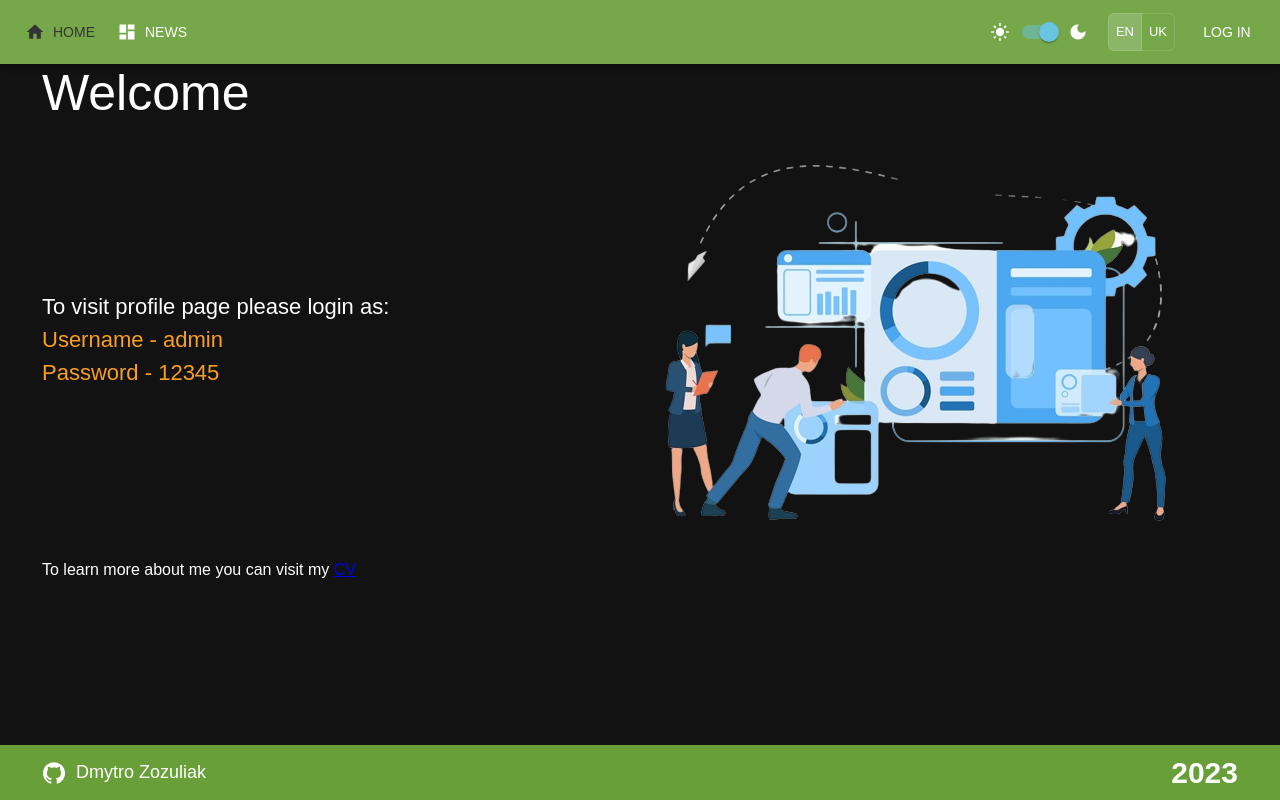
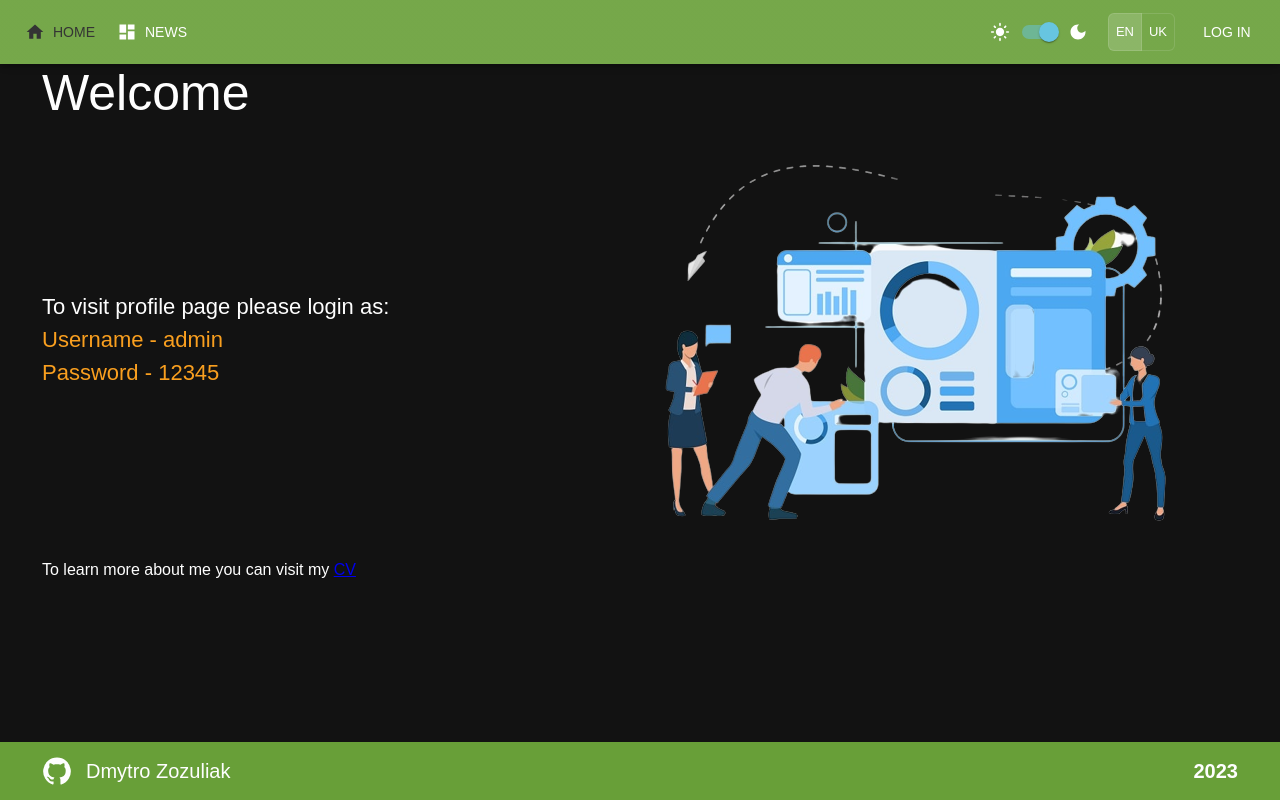
Before and after one commit to DmytroZozuliak/placeholder, a React (Create React App) app: page / in a window 1280 px wide. Built offline with nearby package versions, Linux system fonts and the light colour scheme.

Commit message:
fix: refactor styles in footer

```diff
--- a/src/components/layouts/Footer/Footer.tsx
+++ b/src/components/layouts/Footer/Footer.tsx
@@ -1,8 +1,6 @@
-import { Container, Stack, Typography } from '@mui/material';
+import { Container, Link, Stack, Typography } from '@mui/material';
 import GitHubIcon from '@mui/icons-material/GitHub';
 import { developer } from '../../../utils/constants/developer';
-import styles from './style.module.scss';
-import { Box } from '@mui/system';
 
 const Footer = () => {
   const date = new Date();
@@ -12,8 +10,7 @@ const Footer = () => {
     <Container
       maxWidth={false}
       component="footer"
-      className="footer-container"
-      sx={{ padding: '5px 0' }}
+      sx={{ backgroundColor: 'primary.main', paddingY: { xs: 1, md: 2 } }}
     >
       <Container maxWidth="xl">
         <Stack
@@ -23,20 +20,21 @@ const Footer = () => {
           direction={{ xs: 'column', sm: 'row' }}
           spacing={{ xs: 1, md: 2 }}
         >
-          <Box className={styles.links_wrapper}>
-            <a target="_blank" href={developer.github} className={styles.link} rel="noreferrer">
+          <Link href={developer.github} rel="noreferrer" target="_blank" underline="none">
+            <Stack direction="row" spacing={2} alignItems="center">
               <GitHubIcon
                 sx={{
+                  width: '30px',
+                  height: '30px',
                   color: (theme) => theme.typography.body1.color,
                 }}
-                className={styles.git_logo}
               />
-              <Typography fontSize={{ xs: 16, md: 18 }} lineHeight={{ xs: 1.2, md: 1.5 }}>
+              <Typography fontSize={{ xs: 18, md: 20 }} lineHeight={{ xs: 1.2, md: 1.5 }}>
                 {developer.name}
               </Typography>
-            </a>
-          </Box>
-          <Typography fontSize={{ xs: 20, md: 30 }} fontWeight={600} color="inherit">
+            </Stack>
+          </Link>
+          <Typography fontSize={{ xs: 18, md: 20 }} fontWeight={600} color="inherit">
             {currentYear}
           </Typography>
         </Stack>
--- a/src/components/layouts/Footer/style.module.scss
+++ /dev/null
@@ -1,42 +0,0 @@
-.logo {
-  width: 100px;
-  height: 30px;
-}
-
-.link {
-  text-decoration: none;
-  display: flex;
-  align-items: center;
-}
-
-.links_wrapper {
-  display: flex;
-  max-width: 70%;
-  justify-content: space-between;
-  column-gap: 10px;
-}
-
-.git_logo {
-  width: 30px;
-  height: 30px;
-  margin-right: 10px;
-}
-
-@media (max-width: 900px) {
-  .links_wrapper {
-    max-width: 60%;
-  }
-}
-
-@media (max-width: 600px) {
-
-  .links_wrapper {
-    max-width: 100%;
-    column-gap: 10px;
-  }
-
-  .git_logo {
-    width: 20px;
-    height: 20px;
-  }
-}
--- a/src/theme/theme.ts
+++ b/src/theme/theme.ts
@@ -45,26 +45,6 @@ export const themeOptionsDark: ThemeOptions = {
     borderRadius: 6,
   },
   components: {
-    MuiMenuItem: {
-      styleOverrides: {
-        root: ({ ownerState }) => ({
-          ...(ownerState.className === 'color-picker-search' && {
-            '&.Mui-selected': {
-              display: 'none',
-            },
-          }),
-        }),
-      },
-    },
-    MuiContainer: {
-      styleOverrides: {
-        root: ({ ownerState }) => ({
-          ...(ownerState.className === 'footer-container' && {
-            backgroundColor: primaryDarkColor,
-          }),
-        }),
-      },
-    },
     MuiAppBar: {
       styleOverrides: {
         colorPrimary: {
@@ -164,26 +144,6 @@ export const themeOptionsLight: ThemeOptions = {
     },
   },
   components: {
-    MuiMenuItem: {
-      styleOverrides: {
-        root: ({ ownerState }) => ({
-          ...(ownerState.className === 'color-picker-search' && {
-            '&.Mui-selected': {
-              display: 'none',
-            },
-          }),
-        }),
-      },
-    },
-    MuiContainer: {
-      styleOverrides: {
-        root: ({ ownerState }) => ({
-          ...(ownerState.className === 'footer-container' && {
-            backgroundColor: primaryLightColor,
-          }),
-        }),
-      },
-    },
     MuiAppBar: {
       styleOverrides: {
         colorPrimary: {
```
